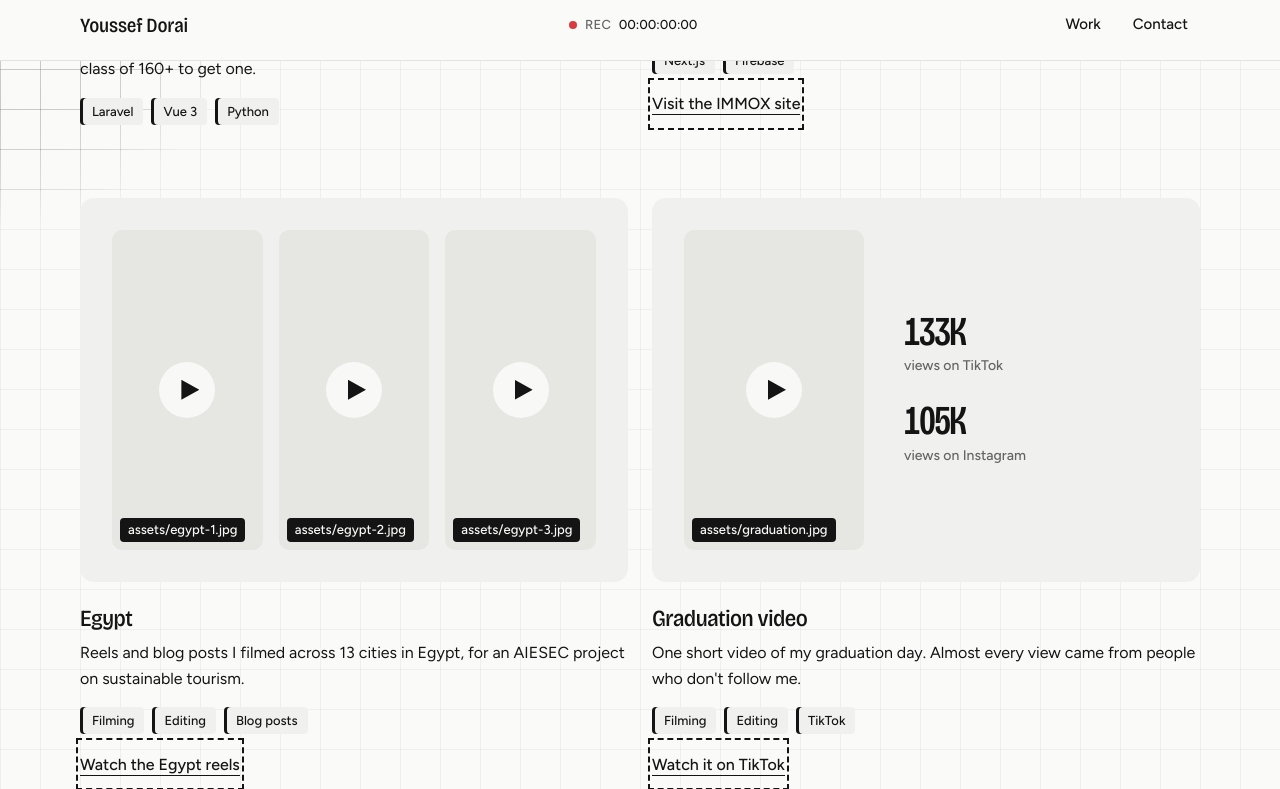
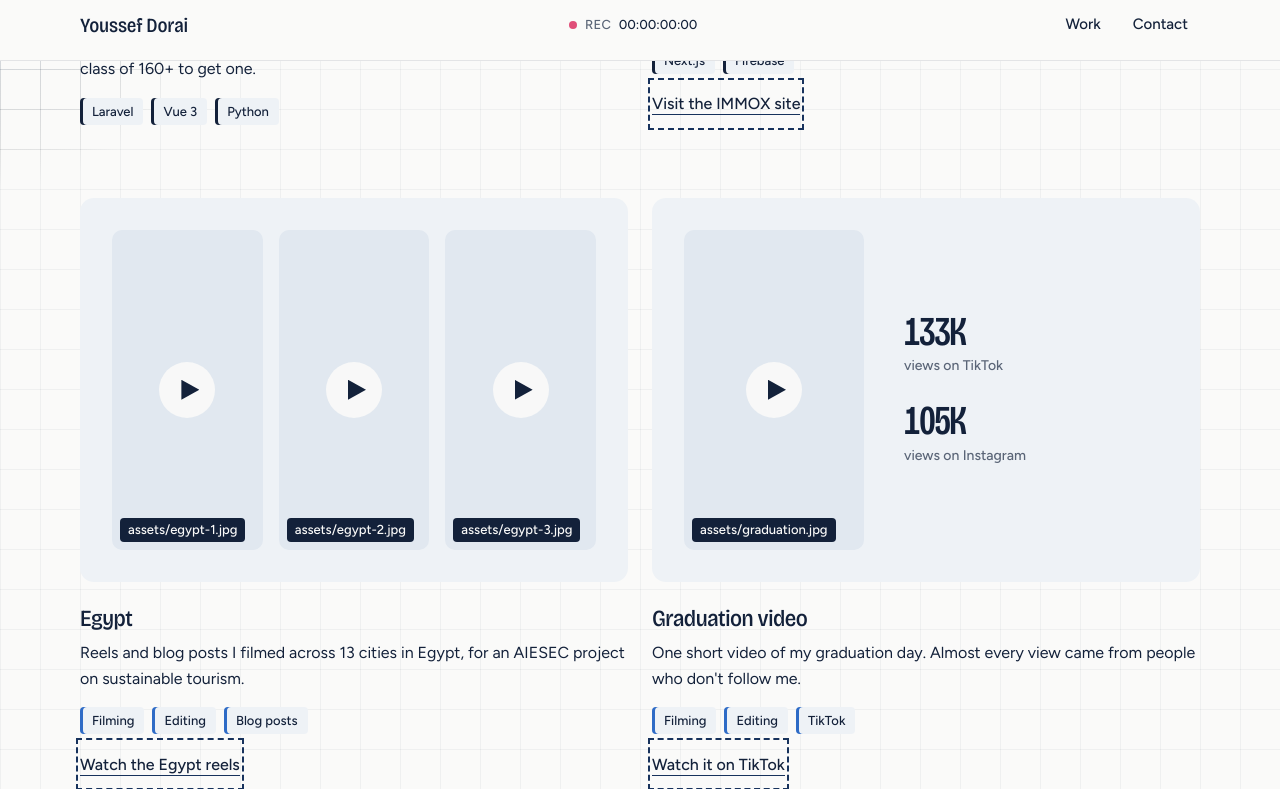
Before and after one commit to Youssef-Doraii/Youssef-Dorai-Resume, a plain HTML site: page index.html in a window 1280 px wide. Both pictures are taken after a click on the button 187 px from the left and 1883 px from the top of the page. Shown: the part 1494-2283 px from the top of the page. Drawn offline with nearby package versions, Linux system fonts and the light colour scheme.

Commit message:
Bring in banner-inspired colours and keep the trail off content
Navy ink and buttons, a calm blue for content clips, pale blue-grey for
code clips and panels, softened pink-red for recording details, a navy
contact section. The cursor trail now lights only empty background:
never behind text, the photo, the timeline or the cards.

Co-Authored-By: Claude Opus 5.5 <noreply@anthropic.com>
Claude-Session: https://claude.ai/code/session_01U7GUgJqeNueU53po6DrJ6z

```diff
--- a/main.js
+++ b/main.js
@@ -146,12 +146,20 @@
       ctx.setTransform(dpr, 0, 0, dpr, 0, 0);
       draw();
     };
+    // the trail stays in the empty background: never behind the words, the photo,
+    // the timeline or the project cards
+    const KEEP_CLEAR = '.nav, .hero__copy, .hero__frame, .timeline, .section__head, .card, .closing';
+    const clearRects = () => [...document.querySelectorAll(KEEP_CLEAR)].map(el => el.getBoundingClientRect())
+      .filter(b => b.bottom > 0 && b.top < h);
+    const blocked = (x, y, rects) => rects.some(b => x + CELL > b.left - 8 && x < b.right + 8 && y + CELL > b.top - 8 && y < b.bottom + 8);
     const draw = () => {
       ctx.clearRect(0, 0, w, h);
+      const rects = heat.size ? clearRects() : [];
       // lit squares
       for (const [key, v] of heat) {
         const [c, r] = key.split(',').map(Number);
-        ctx.globalAlpha = v * 0.5;
+        if (blocked(c * CELL, r * CELL, rects)) continue;
+        ctx.globalAlpha = v * 0.85;
         ctx.fillStyle = (c + r) % 3 === 0 ? colours.b : colours.a;
         ctx.fillRect(c * CELL + 1, r * CELL + 1, CELL - 1, CELL - 1);
       }
@@ -164,13 +172,13 @@
       ctx.stroke();
       // the glow: grid lines near the pointer pick up the accent
       if (pointer) {
-        const g = ctx.createRadialGradient(pointer.x, pointer.y, 0, pointer.x, pointer.y, 240);
+        const g = ctx.createRadialGradient(pointer.x, pointer.y, 0, pointer.x, pointer.y, 200);
         g.addColorStop(0, colours.a); g.addColorStop(1, 'transparent');
-        ctx.globalAlpha = 0.55; ctx.strokeStyle = g; ctx.stroke(); ctx.globalAlpha = 1;
+        ctx.globalAlpha = 0.35; ctx.strokeStyle = g; ctx.stroke(); ctx.globalAlpha = 1;
       }
     };
     const tick = () => {
-      for (const [k, v] of heat) { const n = v * 0.955 - 0.003; n <= 0 ? heat.delete(k) : heat.set(k, n); }
+      for (const [k, v] of heat) { const n = v * 0.94 - 0.004; n <= 0 ? heat.delete(k) : heat.set(k, n); }
       draw();
       raf = heat.size ? requestAnimationFrame(tick) : 0;
     };
--- a/styles.css
+++ b/styles.css
@@ -1,16 +1,17 @@
 /* Youssef Dorai, portfolio. One page, one system. */
 
 :root {
-  /* colour: "gallery", light and quiet. White page, near-black ink, grey details,
-     one touch of recording red. Other themes live below on <html data-theme>. */
-  --bg: #FAFAF9; --panel: #F0F0EE; --standin: #E6E6E3; --frame: #FFFFFF;
-  --text: #141414; --muted: #646462;
-  --accent: #141414; --accent-ink: #FFFFFF; --accent-hover: #3A3A3A;
-  --rec: #D93A3F;
-  --line: rgba(20, 20, 20, .1); --grid: rgba(20, 20, 20, .045);
-  --trail: #CFCFCB; --trail-2: #E2B8B9;
-  --clip-a: #141414; --clip-a-ink: #FFFFFF; --clip-b: #E6E6E3; --clip-b-ink: #141414;
-  --close-bg: #141414; --close-text: #FAFAF9; --close-muted: #9C9C99; --close-line: rgba(250, 250, 249, .16); --close-accent: #D93A3F;
+  /* colour: light and quiet, after the LinkedIn banner without copying it.
+     Soft white page, navy-black ink, a calm blue and pale blue-grey for the work,
+     and the banner's pink-red (softened) for recording details only. */
+  --bg: #FAFAF9; --panel: #EEF2F6; --standin: #E1E8F0; --frame: #FFFFFF;
+  --text: #13213A; --muted: #5A6577;
+  --accent: #17325C; --accent-ink: #FFFFFF; --accent-hover: #234479;
+  --rec: #E04E79;
+  --line: rgba(19, 33, 58, .1); --grid: rgba(19, 33, 58, .045);
+  --trail: #BFD3EE; --trail-2: #F3C4D3;
+  --clip-a: #2E6BC6; --clip-a-ink: #FFFFFF; --clip-b: #DCE6F1; --clip-b-ink: #13213A;
+  --close-bg: #13294B; --close-text: #F4F6FA; --close-muted: #A7B4C8; --close-line: rgba(244, 246, 250, .16); --close-accent: #EE6F95;
 }
 [data-theme="night"] {
   --trail: var(--accent); --trail-2: var(--clip-a); --rec: var(--accent);
```
Also changed, not shown: index.html (+1 -1 lines), assets/share.jpg, favicon.svg.
